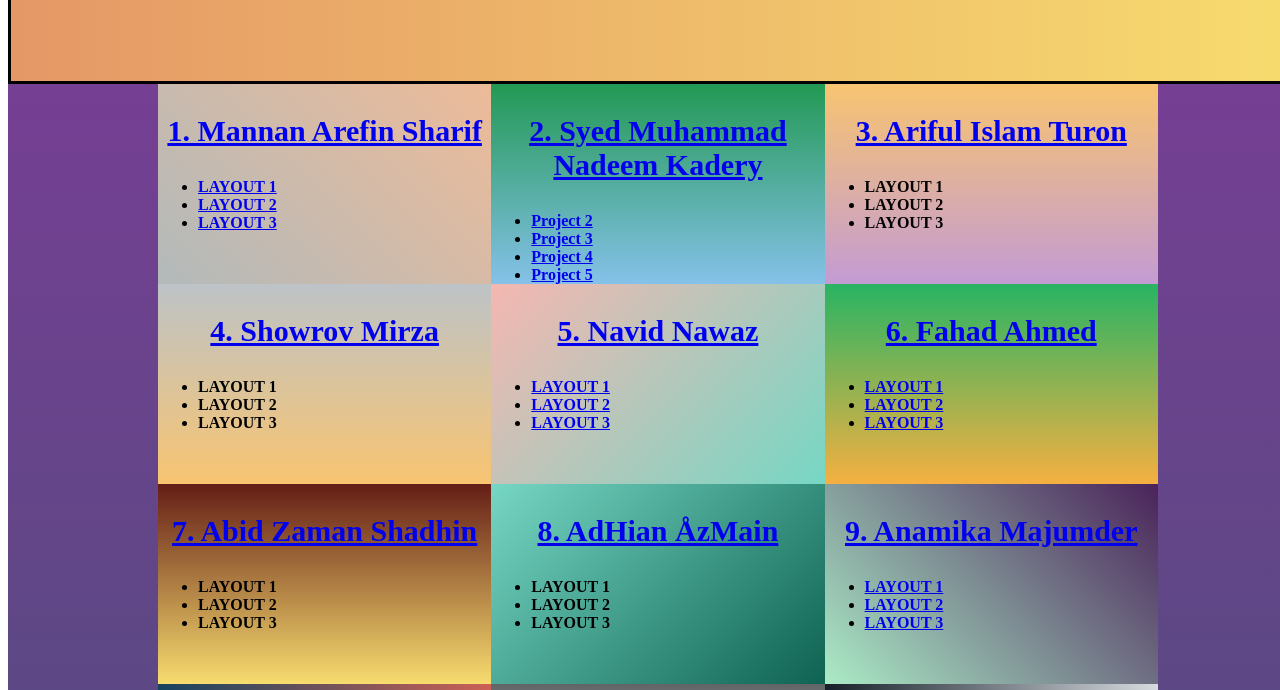
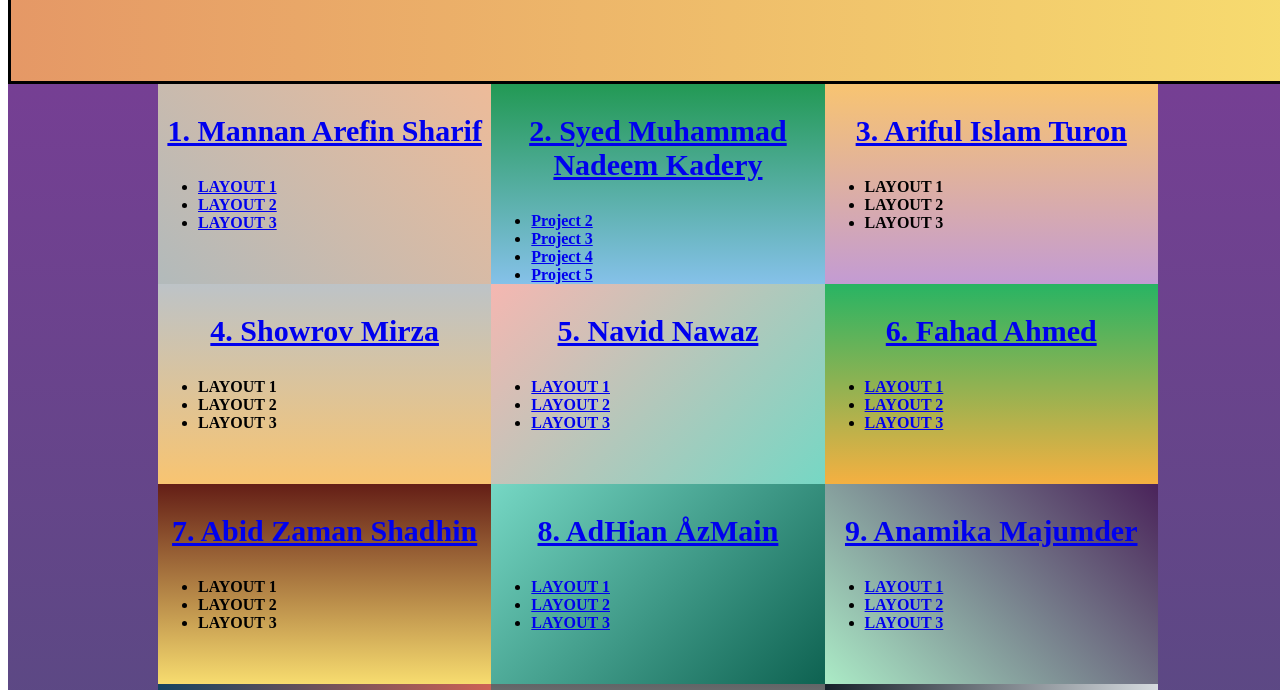
Before and after one commit to Shimanto007/Assignments_57, a plain HTML site: page index.html in a window 1280 px wide. Shown: the part 110-800 px from the top of the page. Drawn offline with Linux system fonts and the light colour scheme.

Commit message:
Update index.html

```diff
--- a/index.html
+++ b/index.html
@@ -71,9 +71,9 @@
 			</div>
 			<div class="part-8"><p class="L8"><a href="https://www.facebook.com/a2m41n">8. AdHian ÅzMain</a></p>
 				<ul>
-				<li>LAYOUT 1</li>
-				<li>LAYOUT 2</li>
-				<li>LAYOUT 3</li>
+				<li><a href="https://azmain96.github.io/layout_1/">LAYOUT 1</a></li>
+				<li><a href="https://azmain96.github.io/layout_2/">LAYOUT 2</a></li>
+				<li><a href="https://azmain96.github.io/layout_3/">LAYOUT 3</a></li>
 			</ul>
 			</div>
 			<div class="part-9"><p class="L9"><a href="https://www.facebook.com/priyanka.majumder.73594">9. Anamika Majumder</a></p>
```
